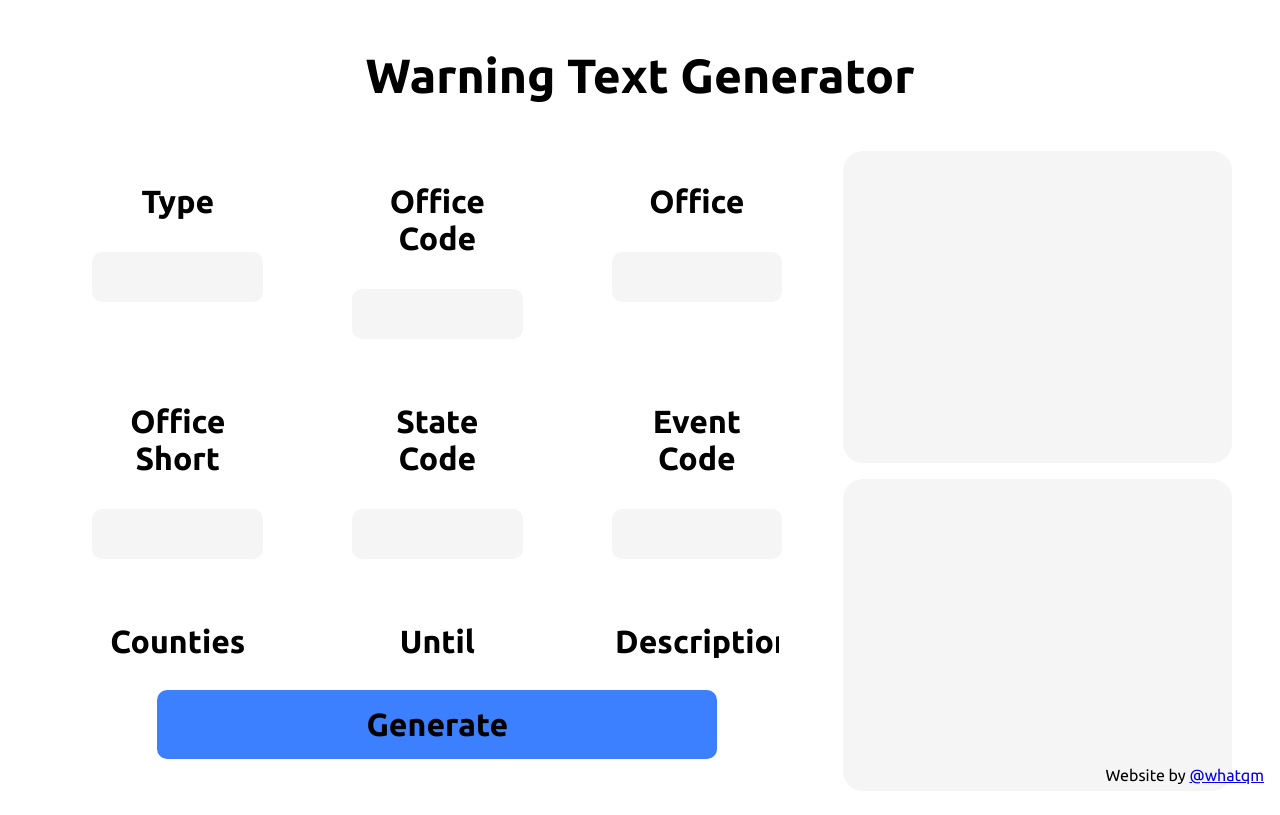
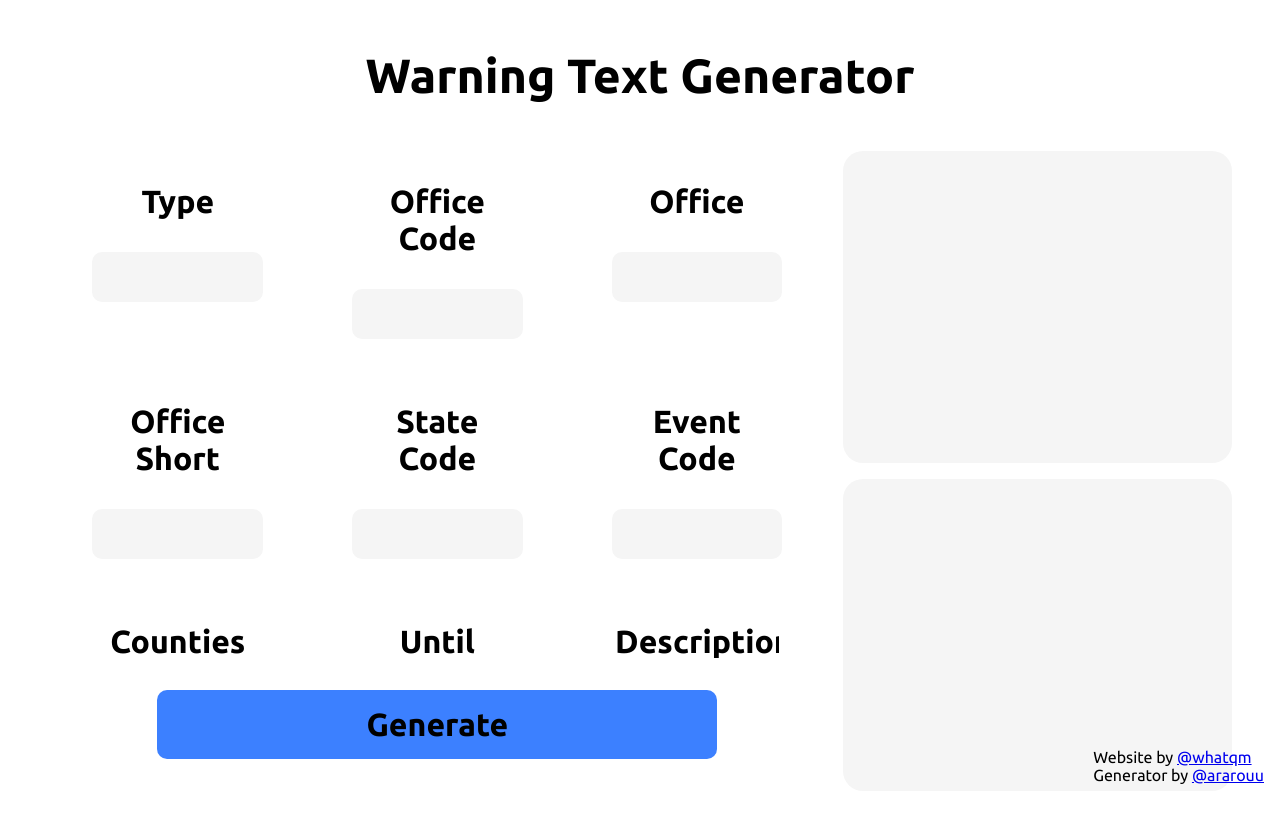
Before and after one commit to What-Question-Mark/funny-warngen, a plain HTML site: page index.html in a window 1280 px wide. Drawn offline with Linux system fonts and the light colour scheme.

Commit message:
credit ararou

```diff
--- a/index.html
+++ b/index.html
@@ -136,6 +136,8 @@
 
     <p class="credit">
         Website by <a href="https://github.com/what-question-mark">@whatqm</a>
+        <br>
+        Generator by <a href="https://github.com/ararouu">@ararouu</a>
     </p>
 </body>
 
```
